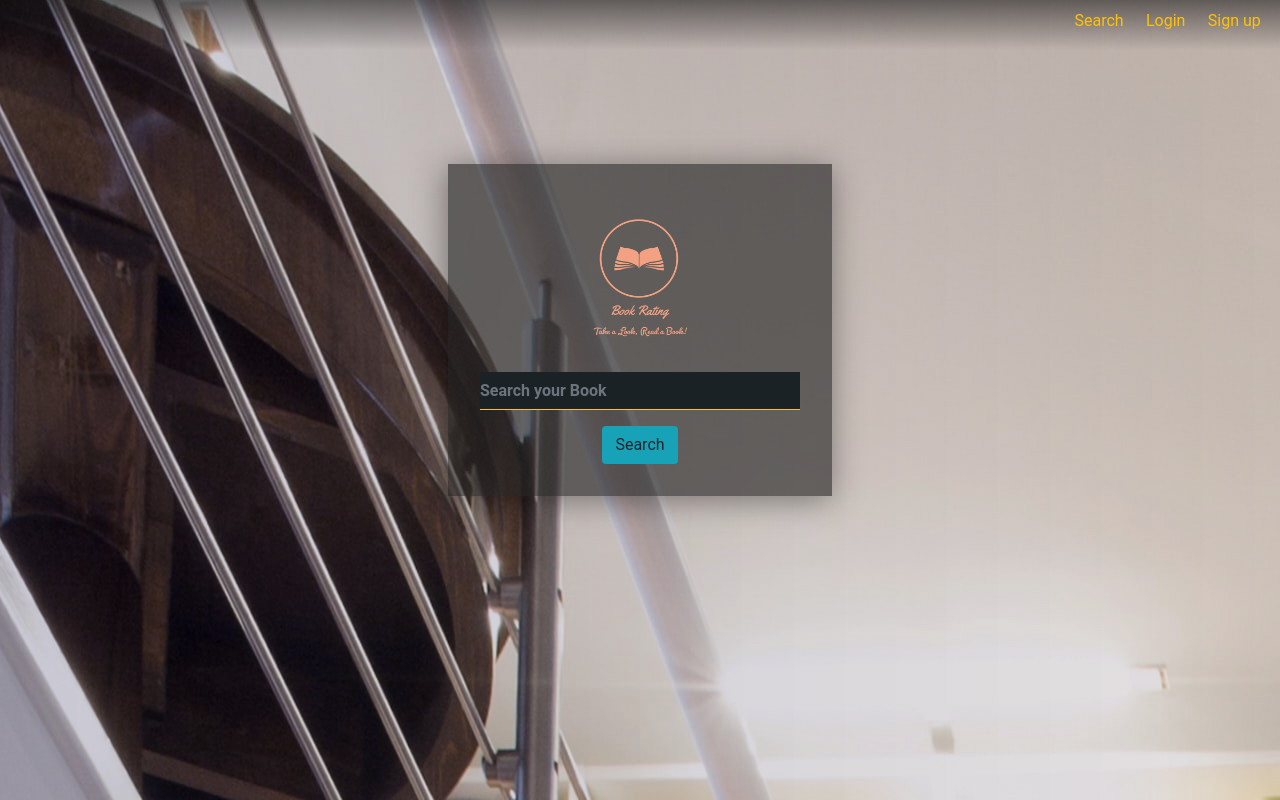
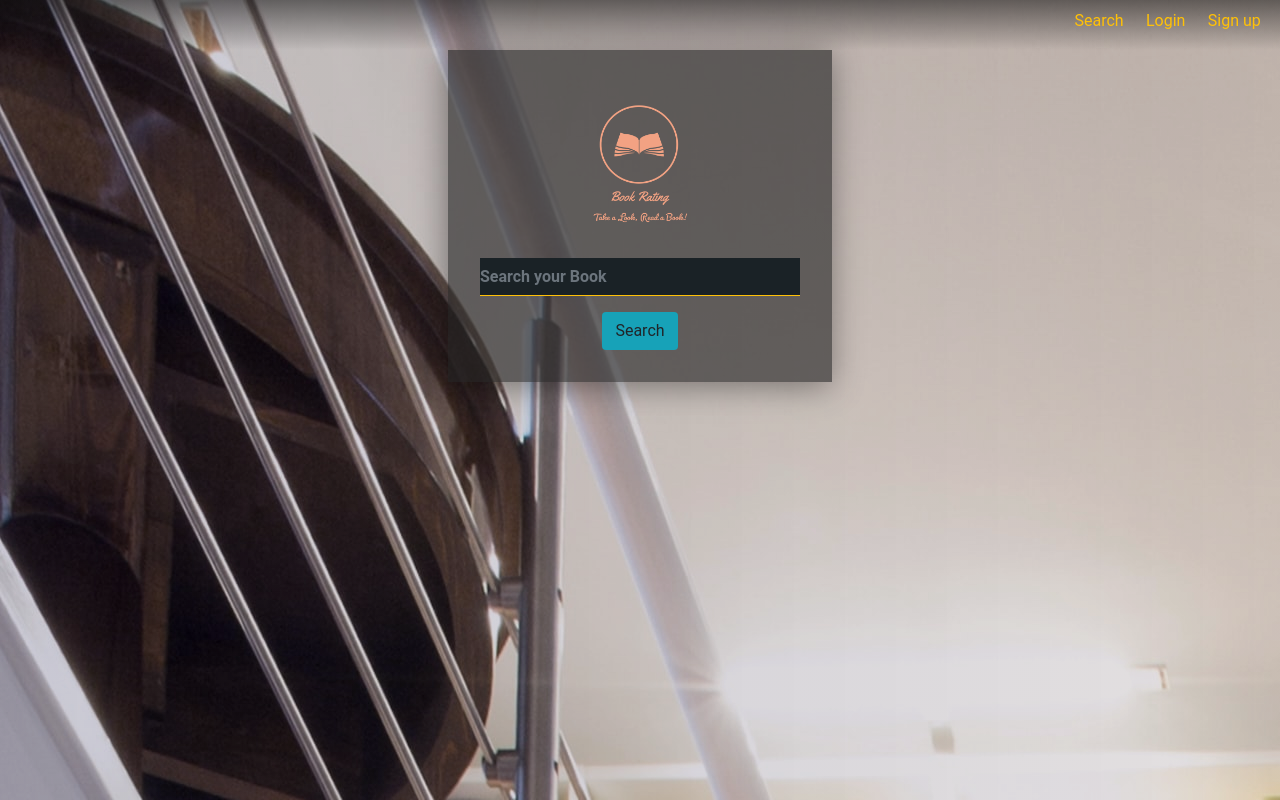
Before and after one commit to Lingerew711/Book_Rating, a Flask app: page / in a window 1280 px wide. Run offline with Flask 2, Linux system fonts and the light colour scheme; some libraries are stand-ins or nearby versions.

Commit message:
unneccessary

```diff
--- a/static/css/search.css
+++ b/static/css/search.css
@@ -1,6 +1,6 @@
 .container {
     display: flex;
-    min-height: 70vh;
+    min-height: 30vh;
     flex-direction: column;
     align-items: center;
     justify-content: center;
```
